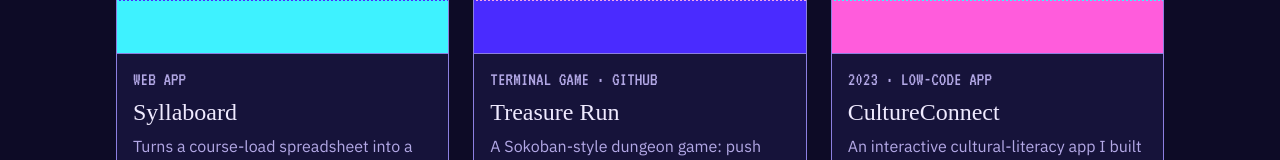
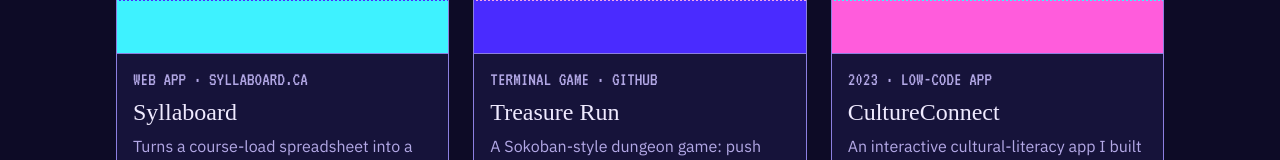
Before and after one commit to talinehenin/Portfolio2026, a Next.js app: page / in a window 1280 px wide. Shown: the part 1626-1786 px from the top of the page. Built offline with nearby package versions, Linux system fonts and the light colour scheme; a web font is replaced by a local one.

Commit message:
Link the Syllaboard project card to syllaboard.ca

```diff
--- a/app/page.jsx
+++ b/app/page.jsx
@@ -81,6 +81,8 @@ const PROJECTS = [
     description:
       "Turns a course-load spreadsheet into a Kanban board and a day-by-day study plan, so deadlines get spread out instead of piling up. The scheduler fills lighter days first and flags deadlines that can't fit, all in the browser.",
     tags: ["JAVASCRIPT", "SHEETJS", "HTML/CSS"],
+    link: "https://syllaboard.ca",
+    linkLabel: "SYLLABOARD.CA",
   },
   {
     title: "Treasure Run",
@@ -89,6 +91,7 @@ const PROJECTS = [
       "A Sokoban-style dungeon game: push obstacles and collect treasure across rooms linked by portals. A C engine runs under a Python MVC layer through ctypes, so the game logic is tested without the UI.",
     tags: ["C", "PYTHON", "CTYPES", "CURSES"],
     link: "https://github.com/talinehenin/Treasure-Runner",
+    linkLabel: "GITHUB",
   },
   {
     title: "CultureConnect",
@@ -322,7 +325,7 @@ export default function Portfolio() {
                 <>
                   <Pixelscape color={rot(i + 3)} className="th-card__thumb" />
                   <div className="th-card__body">
-                    <span className="th-card__meta">{p.meta}{p.link ? " · GITHUB" : ""}</span>
+                    <span className="th-card__meta">{p.meta}{p.linkLabel ? ` · ${p.linkLabel}` : ""}</span>
                     <h3 className="th-card__title">{p.title}</h3>
                     <p className="th-card__desc">{p.description}</p>
                     <div className="th-card__tags">
```
